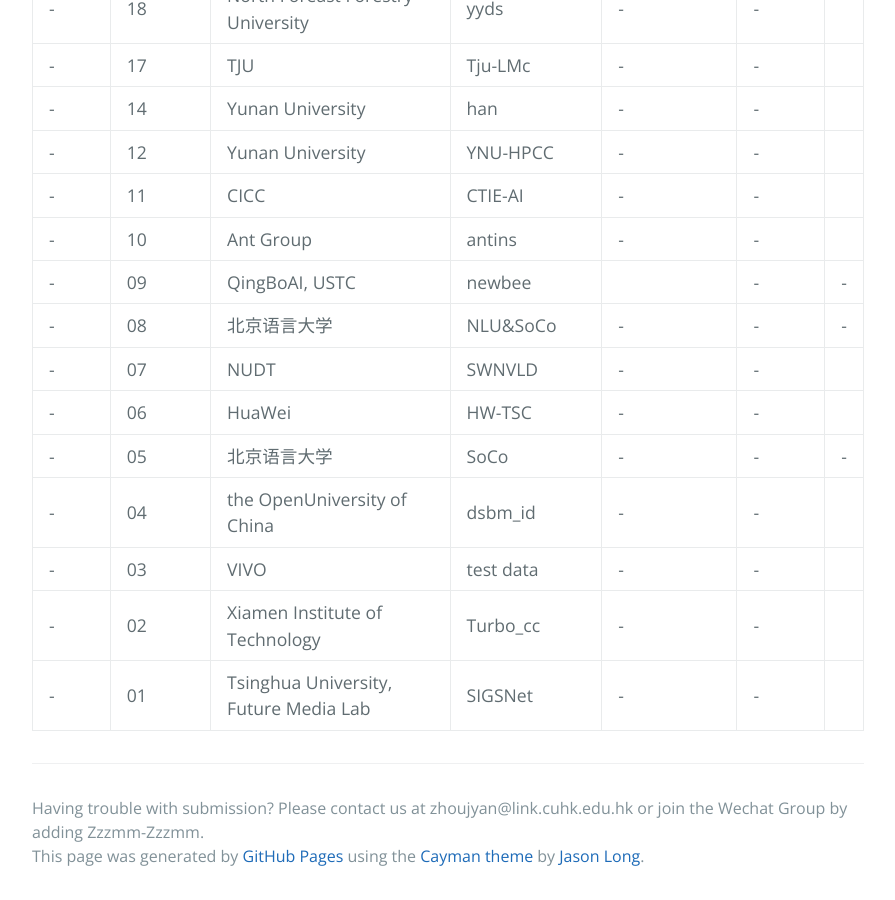
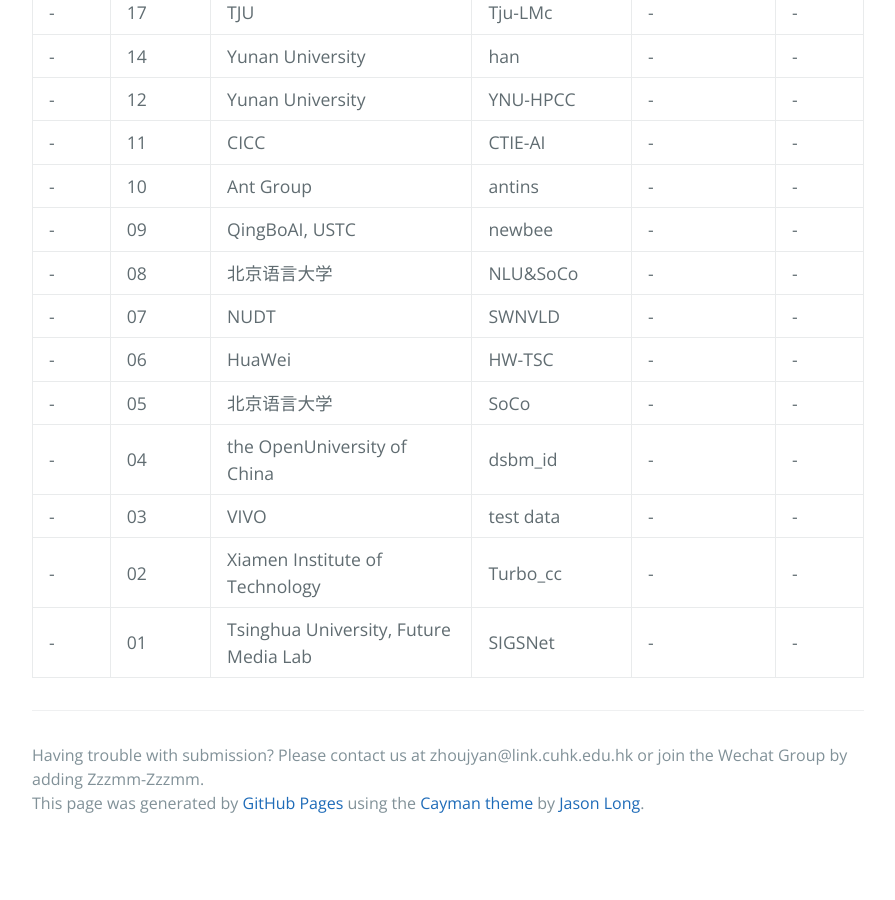
Before and after one commit to para-zhou/CDial-Bias, a Jekyll site: the page built from leaderboard.md, in a window 1280 px wide and 900 px high, scrolled down 1031 px. Shown: the whole window, without its empty margins (192-1087 px from the left). Built offline with Jekyll 4.4.1, drawn with Linux system fonts in a browser that asks for light colours; after the commit the page ends 1878 px from its top, so only the background shows below that.

```diff
--- a/leaderboard.md
+++ b/leaderboard.md
@@ -24,11 +24,11 @@ filename: leaderboard
 |  \- |  12 | Yunan University| YNU-HPCC| \- | \- |
 |  \- |  11 | CICC | CTIE-AI| \- | \- |
 |  \- |  10 | Ant Group | antins| \- | \- |
-|  \- |  09 | QingBoAI, USTC | newbee|  | \- | \- |
-|  \- |  08 | 北京语言大学 | NLU&SoCo | \-| \- | \- |
+|  \- |  09 | QingBoAI, USTC | newbee | \- | \- |
+|  \- |  08 | 北京语言大学 | NLU&SoCo | \-| \- |
 |  \- |  07 | NUDT| SWNVLD| \- | \- |
 |  \- |  06 | HuaWei| HW-TSC| \- | \- |
-|  \- |  05 | 北京语言大学 | SoCo | \-| \- | \- |
+|  \- |  05 | 北京语言大学 | SoCo | \-| \- |
 |  \- |  04 | the OpenUniversity of China| dsbm_id| \- | \- |
 |  \- |  03 | VIVO| test data| \- | \- |
 |  \- |  02 | Xiamen Institute of Technology | Turbo_cc| \- | \- |
```
